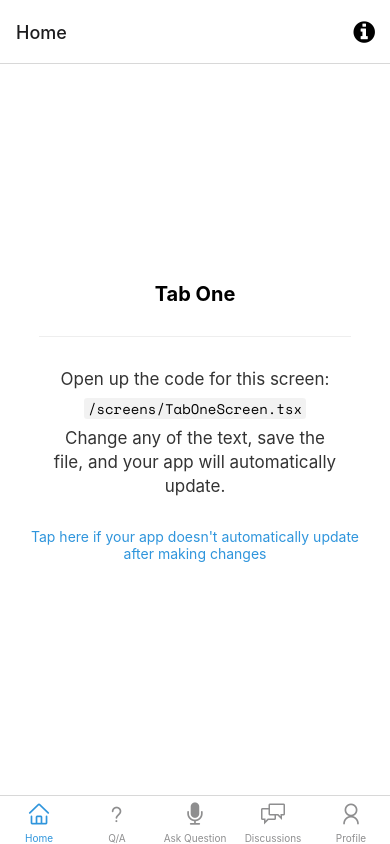
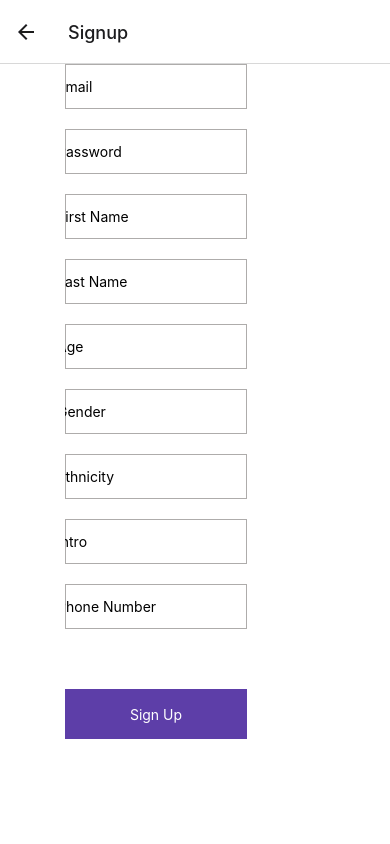
Before and after one commit to gottacodeemall/social-audio-app-frontend, a React Native app: screen /Signup in a window 390 px wide. Built offline with nearby package versions, Linux system fonts and the light colour scheme; what expo-linking would draw is missing.

Commit message:
Login and Signup changes

```diff
--- a/http/api.ts
+++ b/http/api.ts
@@ -1,7 +1,49 @@
-import { User } from './contracts';
+import { QueryParams } from 'expo-linking';
+import { User, ApiResponse } from './contracts';
 import { http } from './http';
+
+const baseURL = 'https://74pataqajg.execute-api.us-east-1.amazonaws.com/test';
 
 export const fetchUsers = async (): Promise<User[]> => {
   const { data } = await http.get<User[]>('/users');
   return data;
 };
+
+export const login = async (email,password) => {
+  const queryUrl = '/login?email='+email+'&'+'password='+password
+  // console.log(baseURL + queryUrl);
+  // const { data } = await http.get(queryUrl);
+  const response = await fetch(baseURL + queryUrl);
+  // console.log((await response.json()));
+  const json = await response.json();
+  // console.log(json)
+  return json;
+};
+
+export const signup = async (email,password,firstName,lastName,age,gender,ethnicity,intro,phoneNumber) => {
+  const queryUrl = '/signup'
+  // console.log(baseURL + queryUrl);
+  // const { data } = await http.get(queryUrl);
+  const response = await fetch(baseURL + queryUrl, {
+    method: 'POST',
+    headers: {
+      Accept: 'application/json',
+      'Content-Type': 'application/json'
+    },
+    body: JSON.stringify({
+      email: email,
+      password: password,
+      firstName: firstName,
+      lastName: lastName,
+      age: age,
+      sex: gender,
+      ethnicity: ethnicity,
+      intro: intro,
+      phoneNumber: phoneNumber
+    })
+  });
+  // console.log((await response.json()));
+  const json = await response.json();
+  // console.log(json)
+  return json;
+};
--- a/navigation/index.tsx
+++ b/navigation/index.tsx
@@ -20,6 +20,8 @@ import TabTwoScreen from '../screens/TabTwoScreen';
 import { RootStackParamList, RootTabParamList, RootTabScreenProps } from '../types';
 import LinkingConfiguration from './LinkingConfiguration';
 import AudioRecorder from '../components/audioRecorder/AudioRecorder';
+import Login from '../screens/Login';
+import Signup from '../screens/Signup';
 
 export default function Navigation({ colorScheme }: { colorScheme: ColorSchemeName }) {
   return (
@@ -36,7 +38,7 @@ export default function Navigation({ colorScheme }: { colorScheme: ColorSchemeNa
  * A root stack navigator is often used for displaying modals on top of all other content.
  * https://reactnavigation.org/docs/modal
  */
-const Stack = createNativeStackNavigator<RootStackParamList>();
+const Stack = createNativeStackNavigator();
 
 function RootNavigator() {
   return (
@@ -46,6 +48,8 @@ function RootNavigator() {
       <Stack.Group screenOptions={{ presentation: 'modal' }}>
         <Stack.Screen name="Modal" component={ModalScreen} />
       </Stack.Group>
+      <Stack.Screen name="Signup" component={Signup} />
+      <Stack.Screen name="Login" component={Login} />
     </Stack.Navigator>
   );
 }
@@ -107,7 +111,7 @@ function BottomTabNavigator() {
       />
       <BottomTab.Screen
         name="Discussion"
-        component={TabTwoScreen}
+        component={Signup}
         options={{
           title: 'Discussions',
           tabBarIcon: ({ color }) => <Octicons name="comment-discussion" size={24} color={color} />,
@@ -115,7 +119,7 @@ function BottomTabNavigator() {
       />
       <BottomTab.Screen
         name="Profile"
-        component={TabTwoScreen}
+        component={Login}
         options={{
           title: 'Profile',
           tabBarIcon: ({ color }) => <AntDesign name="user" size={24} color={color} />,
--- /dev/null
+++ b/screens/Login.tsx
@@ -0,0 +1,130 @@
+import { StatusBar } from 'expo-status-bar';
+import * as React from 'react';
+import { useState } from 'react';
+import { Platform, StyleSheet, TextInput, TouchableOpacity, Pressable } from 'react-native';
+
+import EditScreenInfo from '../components/EditScreenInfo';
+import { Text, View } from '../components/Themed';
+import { login, signup } from '../http/api';
+import { http } from '../http/http';
+import { NavigationContainer } from '@react-navigation/native';
+import { createNativeStackNavigator } from '@react-navigation/native-stack';
+import Signup from './Signup';
+import { ApiResponse } from '../http/contracts';
+
+const Stack = createNativeStackNavigator();
+
+function MyStack() {
+    return (
+      <NavigationContainer>
+        <Stack.Navigator initialRouteName="Login">
+          <Stack.Screen
+            name="Login"
+            component={Login}
+          />
+          <Stack.Screen
+            name="Signup"
+            component={Signup}
+          />
+        </Stack.Navigator>
+      </NavigationContainer>
+    );
+  };
+
+function Login({navigation}) {
+    const [email, setEmail] = useState("");
+    const [password, setPassword] = useState("");
+    const [response, setResponse] = useState([]);
+    const [success, setSucess] = useState<boolean>(true);
+    const CallLogin = async () => {
+        const responseFromApi = await login(email,password)
+        setResponse(responseFromApi)
+        setSucess(response.success)
+        {success? navigation.navigate('Home') : (true)}
+        console.log("Api Response")
+        console.log(response)
+        console.log(response.success)
+    }
+
+  return (
+    <View style={styles.container}>
+        <View style={styles.inputView}>
+            <TextInput
+                style={styles.TextInput}
+                placeholder="Email"
+                onChangeText={(email) => setEmail(email)}
+            />
+        </View>
+        <View style={styles.inputView}>
+            <TextInput
+                style={styles.TextInput}
+                placeholder="Password"
+                secureTextEntry={true}
+                onChangeText={(password) => setPassword(password)}
+            />
+        </View>
+        <View>
+            {success? (<Text></Text>) : (<Text>Invalid Email/Password</Text>)}
+        </View>
+        <TouchableOpacity style={styles.loginBtn}>
+            <Pressable
+              onPress={response => CallLogin()}
+              style={({ pressed }) => ({
+                opacity: pressed ? 0.5 : 1,
+              })}
+            >
+            <Text style={{ color: 'white' }}>Login</Text>
+            </Pressable>
+        </TouchableOpacity>
+        <View style={styles.signup}>
+            <Text>
+                <Text>Don't have an account? </Text>
+                <Pressable
+                    onPress={() => navigation.navigate("Signup")}
+                    style={({ pressed }) => ({
+                        opacity: pressed ? 0.5 : 1,
+                    })}
+                    >
+                    <Text style={{ color: '#5D3EA8'}}>Sign Up</Text>
+                </Pressable>
+            </Text>
+        </View>
+    </View>
+  );
+}
+
+const styles = StyleSheet.create({
+  container: {
+    flex: 1,
+    alignItems: 'center',
+    justifyContent: 'center',
+  },
+  inputView: {
+    borderColor: "#AEACAB",
+    borderWidth: 1,
+    width: "70%",
+    height: 45,
+    marginBottom: 20,
+    alignItems: "center",
+  },
+  TextInput: {
+    height: 50,
+    flex: 1,
+    padding: 10,
+    marginLeft: 20,
+    alignItems: "center"
+  },
+  loginBtn: {
+    width: "70%",
+    height: 50,
+    alignItems: "center",
+    justifyContent: "center",
+    marginTop: 40,
+    backgroundColor: "#5D3EA8",
+  },
+  signup: {
+    marginTop: 50
+  }
+});
+
+export default Login;
--- /dev/null
+++ b/screens/Signup.tsx
@@ -0,0 +1,149 @@
+import { StatusBar } from 'expo-status-bar';
+import * as React from 'react';
+import { useState } from 'react';
+import { Platform, StyleSheet, TextInput, TouchableOpacity, Pressable, ScrollView } from 'react-native';
+
+import EditScreenInfo from '../components/EditScreenInfo';
+import { Text, View } from '../components/Themed';
+import { login, signup } from '../http/api';
+import { http } from '../http/http';
+import { NavigationContainer } from '@react-navigation/native';
+import { createNativeStackNavigator } from '@react-navigation/native-stack';
+
+export default function Signup({navigation}) {
+    const [email, setEmail] = useState("");
+    const [password, setPassword] = useState("");
+    const [firstName, setFirstName] = useState("");
+    const [lastName, setLastName] = useState("");
+    const [age, setAge] = useState("");
+    const [gender, setGender] = useState("");
+    const [ethnicity, setEthnicity] = useState("");
+    const [intro, setIntro] = useState("");
+    const [phoneNumber, setPhoneNumber] = useState("");
+    const [response, setResponse] = useState([]);
+    const CallSignUp = async () => {
+        const responseFromApi = await signup(email,password,firstName,lastName,age,gender,ethnicity,intro,phoneNumber)
+        setResponse(responseFromApi)
+        console.log("Api Response")
+        console.log(response)
+        console.log(response.success)
+        {response.success? navigation.navigate('Login') : (true)}
+    }
+  return (
+    <View style={styles.container}>
+        <ScrollView style={styles.scrollView}>
+        <View style={styles.inputView}>
+            <TextInput
+                style={styles.TextInput}
+                placeholder="Email"
+                onChangeText={(email) => setEmail(email)}
+            />
+        </View>
+        <View style={styles.inputView}>
+            <TextInput
+                style={styles.TextInput}
+                placeholder="Password"
+                secureTextEntry={true}
+                onChangeText={(password) => setPassword(password)}
+            />
+        </View>
+        <View style={styles.inputView}>
+            <TextInput
+                style={styles.TextInput}
+                placeholder="First Name"
+                onChangeText={(firstName) => setFirstName(firstName)}
+            />
+        </View>
+        <View style={styles.inputView}>
+            <TextInput
+                style={styles.TextInput}
+                placeholder="Last Name"
+                onChangeText={(lastName) => setLastName(lastName)}
+            />
+        </View>
+        <View style={styles.inputView}>
+            <TextInput
+                style={styles.TextInput}
+                placeholder="Age"
+                onChangeText={(age) => setAge(age)}
+            />
+        </View>
+        <View style={styles.inputView}>
+            <TextInput
+                style={styles.TextInput}
+                placeholder="Gender"
+                onChangeText={(gender) => setGender(gender)}
+            />
+        </View>
+        <View style={styles.inputView}>
+            <TextInput
+                style={styles.TextInput}
+                placeholder="Ethnicity"
+                onChangeText={(ethnicity) => setEthnicity(ethnicity)}
+            />
+        </View>
+        <View style={styles.inputView}>
+            <TextInput
+                style={styles.TextInput}
+                placeholder="Intro"
+                onChangeText={(intro) => setIntro(intro)}
+            />
+        </View>
+        <View style={styles.inputView}>
+            <TextInput
+                style={styles.TextInput}
+                placeholder="Phone Number"
+                onChangeText={(phoneNumber) => setPhoneNumber(phoneNumber)}
+            />
+        </View>
+        <TouchableOpacity style={styles.loginBtn}>
+            <Pressable
+              onPress={() => CallSignUp()}
+              style={({ pressed }) => ({
+                opacity: pressed ? 0.5 : 1,
+              })}
+            >
+            <Text style={{ color: 'white' }}>Sign Up</Text>
+            </Pressable>
+        </TouchableOpacity>
+        </ScrollView>
+    </View>
+  );
+}
+
+const styles = StyleSheet.create({
+  container: {
+    flex: 1,
+    alignItems: 'center',
+    justifyContent: 'center',
+  },
+  scrollView: {
+    marginHorizontal: 100,
+  },
+  inputView: {
+    borderColor: "#AEACAB",
+    borderWidth: 1,
+    width: "70%",
+    height: 45,
+    marginBottom: 20,
+    alignItems: "center",
+  },
+  TextInput: {
+    height: 50,
+    flex: 1,
+    padding: 10,
+    marginLeft: 20,
+    alignItems: "center"
+  },
+  loginBtn: {
+    width: "70%",
+    height: 50,
+    alignItems: "center",
+    justifyContent: "center",
+    marginTop: 40,
+    backgroundColor: "#5D3EA8",
+  },
+  signup: {
+    marginTop: 50
+  }
+});
```
